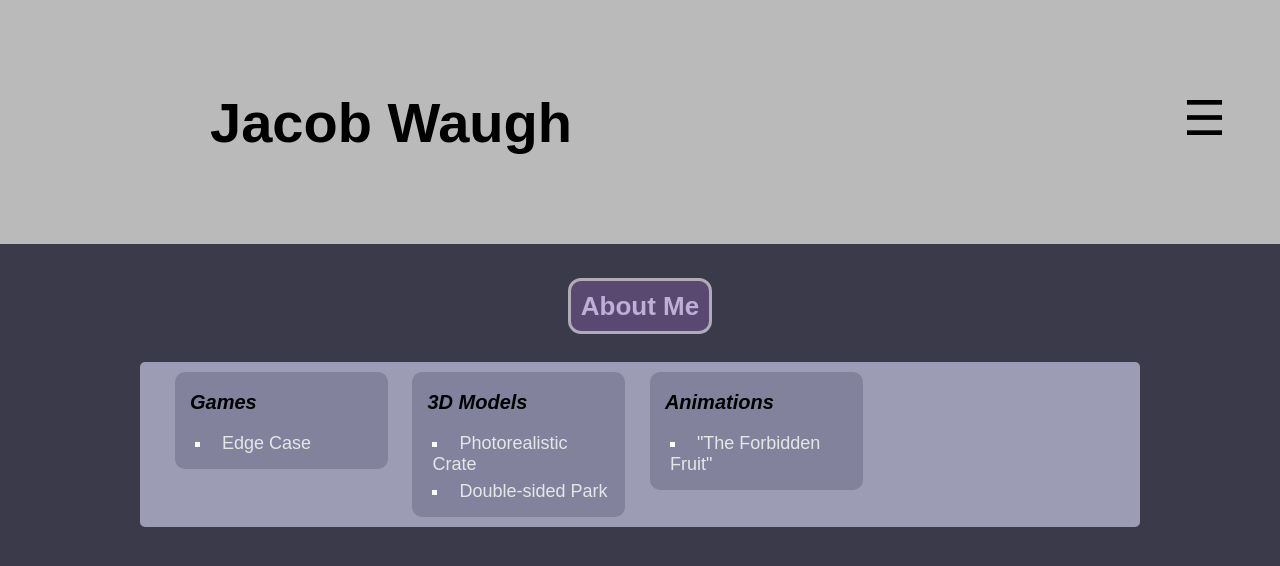
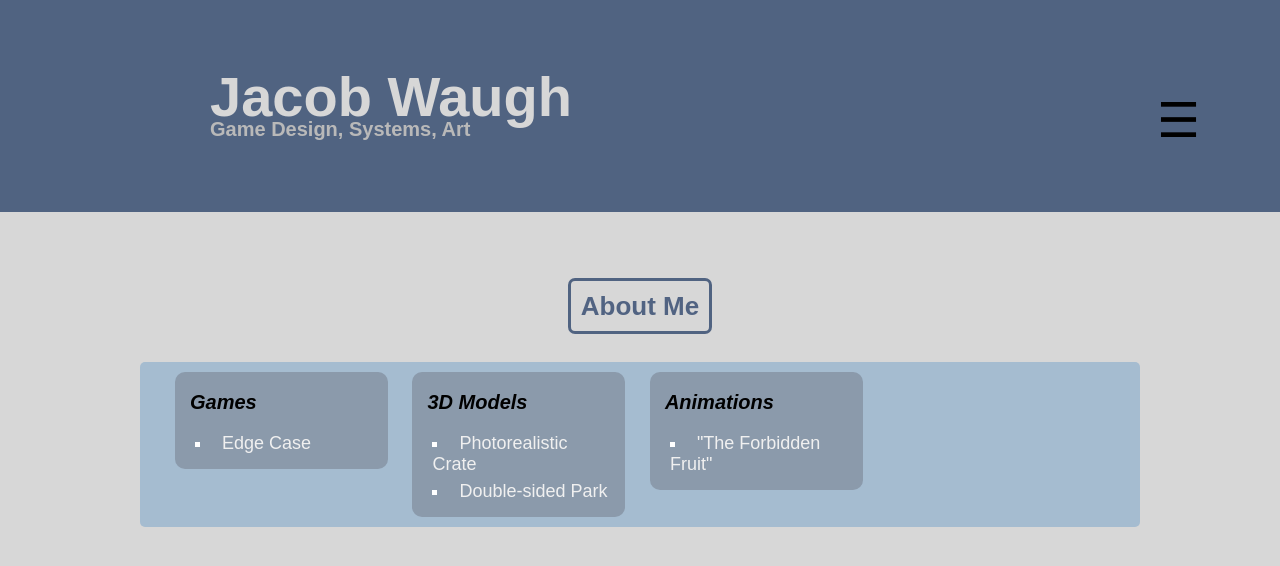
Before and after one commit to Jacob-Waugh/jacobwaugh.github.io, a Jekyll site: the page built from index.html, in a window 1280 px wide. Shown: the top 566 px of the page. Built offline with Jekyll 4.4.1, drawn with Linux system fonts in a browser that asks for light colours; nearby versions of some CDN libraries.

Commit message:
Added contact links, Changed colors, added subtitle

```diff
--- a/_includes/navigation.html
+++ b/_includes/navigation.html
@@ -1,9 +1,12 @@
 <div id="header" class="header">
 
   <h1 id="name">Jacob Waugh</h1>
+  <br>
+  <h3 class="subtitle" id="subtitle">Game Design, Systems, Art</h3>
   <span onclick="openNav()">&#9776;</span>
   <nav id="sideNav" class="sideNav">
     <a href="javascript:void(0)" class="closeBtn" onclick="closeNav()">&times;</a>
+    <div class="pageBox">
       {% for item in site.data.navigation %}
       {% if item.dropdown == "no" %}
       <a href="{{ site.baseurl }}/{{ item.link }}" class="sideLink" {% if page.url==item.link %} class="pageLink navCurrent" {% endif %}>
@@ -23,9 +26,11 @@
           {% endfor %}
         </div>
       </div>
+    </div>
+
     <div class="iconBar">
-      <a href="mailto:jacob@waughhoo.com" class="icon" target="_blank" aria-label="Email"><i class="fa-regular fa-envelope fa-lg"></i></a>
-      <a href="https://www.linkedin.com/in/jacobwaugh-/" class="icon" target="_blank" aria-label="LinkedIn page"><i class="fa-brands fa-square-linkedin fa-lg" style="color: #ffffff;"></i></a>
+      <a href="mailto:jacob@waughhoo.com" class="icon" target="_blank" aria-label="Email"><i class="fa-regular fa-envelope fa-xl"></i></a>
+      <a href="https://www.linkedin.com/in/jacobwaugh-/" class="icon" target="_blank" aria-label="LinkedIn page"><i class="fa-brands fa-square-linkedin fa-xl"></i></a>
     </div>
   </nav>
 </div>
--- a/_layouts/default.html
+++ b/_layouts/default.html
@@ -12,7 +12,7 @@
   <script src="https://kit.fontawesome.com/b6fb7581fd.js" crossorigin="anonymous"></script>
 </head>
 
-<body style="background-color: rgb(58, 58, 74);">
+<body style="background-color: rgb(215, 215, 215);">
   {% include navigation.html %}
   <div style="padding: 250px 0 150px 0;">
     {% if page.url != "/" %}
--- a/assets/css/styles.css
+++ b/assets/css/styles.css
@@ -2,19 +2,19 @@
     margin: 0;
     transition: background-color .5s;
     font-family: Arial, Helvetica, sans-serif;
-    background-color: rgb(43, 43, 74);
+    background-color: rgb(215, 215, 215);
 }
 
 /* HEADER & NAV PANEL */
 .header{
-    background-color: rgba(197, 197, 197, 0.925);
+    background-color: rgba(70, 90, 123, 0.925);
     overflow: hidden;
     position: fixed;
     font-size: 24px;
     top: 0;
     width: 100%;
     z-index: 6;
-    padding: 7% 10px;
+    padding: 5% 10px;
     transition: 0.4s;
 }
 
@@ -38,10 +38,19 @@
     float: left;
     transition: 0.4s;
     margin: auto;
+    color: rgb(215, 215, 215);
+}
+
+.header .subtitle{
+    position: absolute;
+    padding-left: 200px;
+    margin-top: 26px;
+    font-size: 20px;
+    color: rgb(185, 185, 185);
 }
 
 .header span{
-    padding-right: 64px;
+    padding-right: 90px;
     float: right;
     cursor: pointer;
     font-size: 48px;
@@ -61,9 +70,9 @@
 }
 
 .header .sideNav .sideLink, .dropdownBtn{
-    font-size: 28px;
+    font-size: 32px;
     padding: 16px 16px 16px 32px;
-    color: rgba(126, 117, 159, 0.75);
+    color: rgba(153, 144, 188, 0.75);
     display: block;
     transition: 0.3s;
     text-decoration: none;
@@ -85,10 +94,14 @@
     display: inline;
 }
 
+.header .sideNav .pageBox{
+    margin-bottom: 16px;
+}
+
 .dropdownBox{
     display: none;
     padding-left: 8px;
-    background-color: rgba(99, 85, 117, 0.75);
+    background-color: rgba(153, 144, 188, 0.75);
     transition: 0.3s;
 }
 
@@ -106,12 +119,30 @@
     position: absolute;
     top: 0;
     left: 0px;
-    font-size: 36;
+    font-size: 36px;
+    text-decoration: none;
+    color: rgba(153, 144, 188, 0.75);
+    transition: 0.3s;
+    padding-left: 10px;
+}
 
+.header .sideNav .closeBtn:hover{
+    color: rgb(187, 173, 232);
+    transition: 0.3s;
 }
 
 .iconBar{
     display: inline;
+    margin: 30px 0 0 30px;
+}
+
+.iconBar .icon{
+    color: rgba(153, 144, 188, 0.75);
+    transition: 0.3s;
+}
+
+.iconBar .icon:hover{
+    color: rgb(187, 173, 232);
 }
 
 @media screen and (max-height: 450px) {
--- a/assets/js/NavMenu.js
+++ b/assets/js/NavMenu.js
@@ -5,7 +5,7 @@
 
 function closeNav(){
   document.getElementById("sideNav").style.width = "0px";
-  document.body.style.backgroundColor = "rgb(58, 58, 74)";
+  document.body.style.backgroundColor = "rgb(215, 215, 215);";
   this.innerHTML = "Projects &#9662;";
 }
 
@@ -31,17 +31,23 @@
 //Header scroll effect:
 window.onscroll = function() {scrollFunction()};
 
+var header = document.getElementById("header");
+var headerName = document.getElementById("name");
+var headerSubtitle = document.getElementById("subtitle");
+
 function scrollFunction() {
   if (document.body.scrollTop > 90 || document.documentElement.scrollTop > 90){
-    document.getElementById("header").style.padding = "10px 10px";
-    document.getElementById("name").style.fontSize = "32px";
-    document.getElementById("name").style.paddingLeft = "64px";
-    document.getElementById("name").style.paddingTop = "12px";
+    header.style.padding = "10px 10px";
+    headerName.style.fontSize = "32px";
+    headerName.style.paddingLeft = "64px";
+    headerName.style.paddingTop = "12px";
+    headerSubtitle.style.paddingLeft = "64px";
   }
   else{
-    document.getElementById("header").style.padding = "7% 10px";
-    document.getElementById("name").style.fontSize = "56px";
-    document.getElementById("name").style.paddingLeft = "200px";
-    document.getElementById("name").style.paddingTop = "0px";
+    header.style.padding = "5% 10px";
+    headerName.style.fontSize = "56px";
+    headerName.style.paddingLeft = "200px";
+    headerName.style.paddingTop = "0px";
+    headerSubtitle.style.paddingLeft = "200px";
   }
 }
--- a/index.html
+++ b/index.html
@@ -10,11 +10,10 @@
 
   .linkBtn {
     text-decoration: none;
-    outline: solid rgba(221, 215, 228, 0.721);
-    border-radius: 10px;
+    outline: 3px solid rgba(70, 90, 123, 0.925);
+    border-radius: 4px;
     padding: 10px;
-    background-color: rgba(141, 99, 180, 0.37);
-    color: rgb(191, 174, 214);
+    color: rgba(70, 90, 123, 0.925);
     font-size: 26px;
   }
 
@@ -35,7 +34,7 @@
   }
 
   .pages {
-    background-color: rgb(156, 156, 181);
+    background-color: rgb(165, 188, 208);
     overflow: hidden;
     padding: 0 25px;
     max-width: 950px;
@@ -50,13 +49,13 @@
     width: 20%;
     padding: 2px 8px 12px 15px;
     margin: 10px;
-    background-color: rgba(78, 78, 109, 0.332);
+    background-color: rgba(90, 90, 100, 0.35);
     border-radius: 10px;
   }
 
   .pageLink {
     text-decoration: none;
-    color: rgb(230, 230, 230);
+    color: rgb(240, 240, 240);
     font-size: 18px;
     transition: 0.2s;
     padding: 3px 5px;
```
Lines whose indentation alone changed are shown as unchanged.
